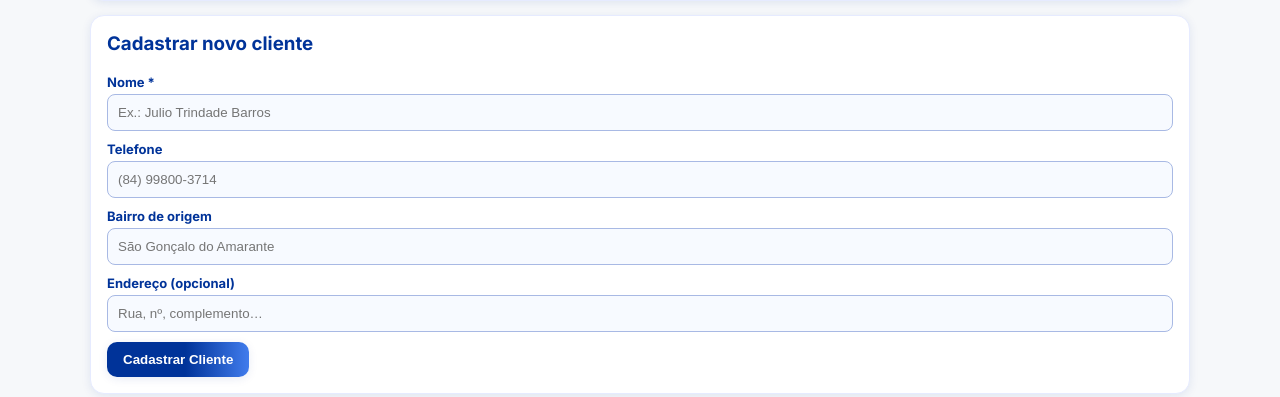
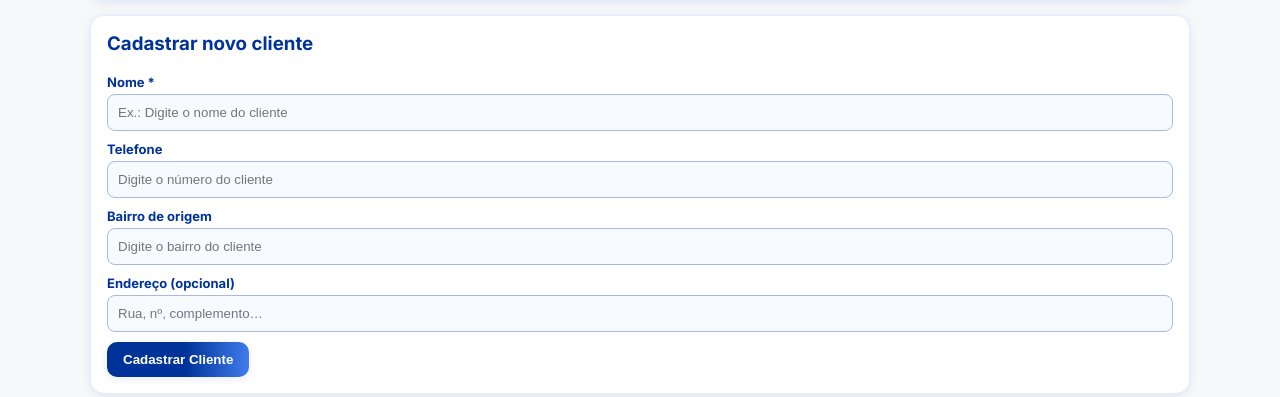
Before and after one commit to Coopex-entregas/asdfghjkl, a Flask app: page /clientes in a window 1280 px wide. Shown: the part 274-671 px from the top of the page. Run offline with Flask 3, Linux system fonts and the light colour scheme; the visitor is signed in with stand-in values (Sample User, id 1); data that the repository does not hold is empty.

Commit message:
Update clientes.html

```diff
--- a/templates/clientes.html
+++ b/templates/clientes.html
@@ -136,15 +136,15 @@
         <div class="row-4">
           <div>
             <label for="nome">Nome *</label>
-            <input id="nome" name="nome" type="text" required placeholder="Ex.: Julio Trindade Barros">
+            <input id="nome" name="nome" type="text" required placeholder="Ex.: Digite o nome do cliente">
           </div>
           <div>
             <label for="telefone">Telefone</label>
-            <input id="telefone" name="telefone" type="text" placeholder="(84) 99800-3714" class="tel">
+            <input id="telefone" name="telefone" type="text" placeholder="Digite o número do cliente" class="tel">
           </div>
           <div>
             <label for="bairro_origem">Bairro de origem</label>
-            <input id="bairro_origem" name="bairro_origem" type="text" placeholder="São Gonçalo do Amarante">
+            <input id="bairro_origem" name="bairro_origem" type="text" placeholder="Digite o bairro do cliente">
           </div>
           <div>
             <label for="endereco">Endereço (opcional)</label>
```
